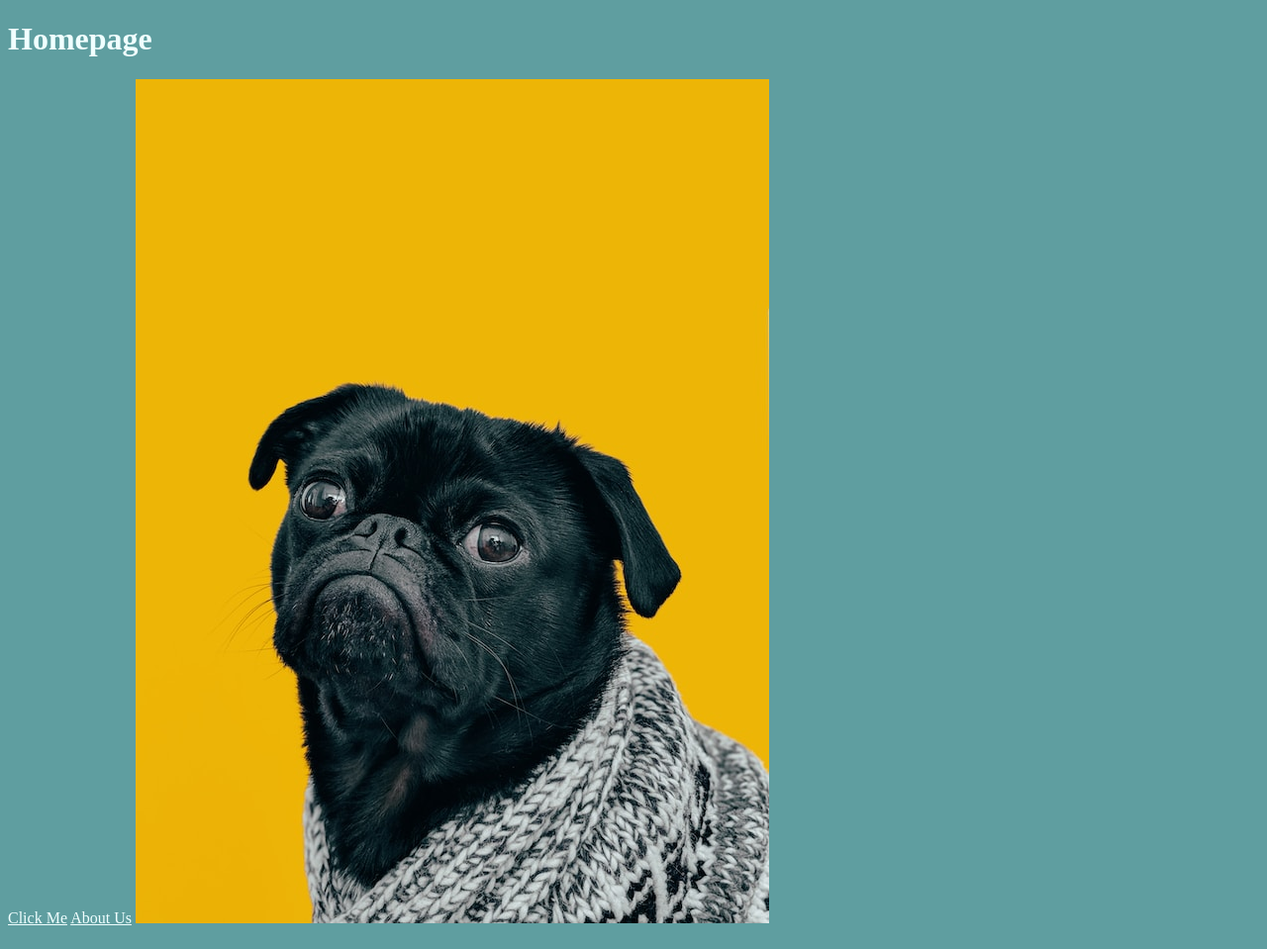
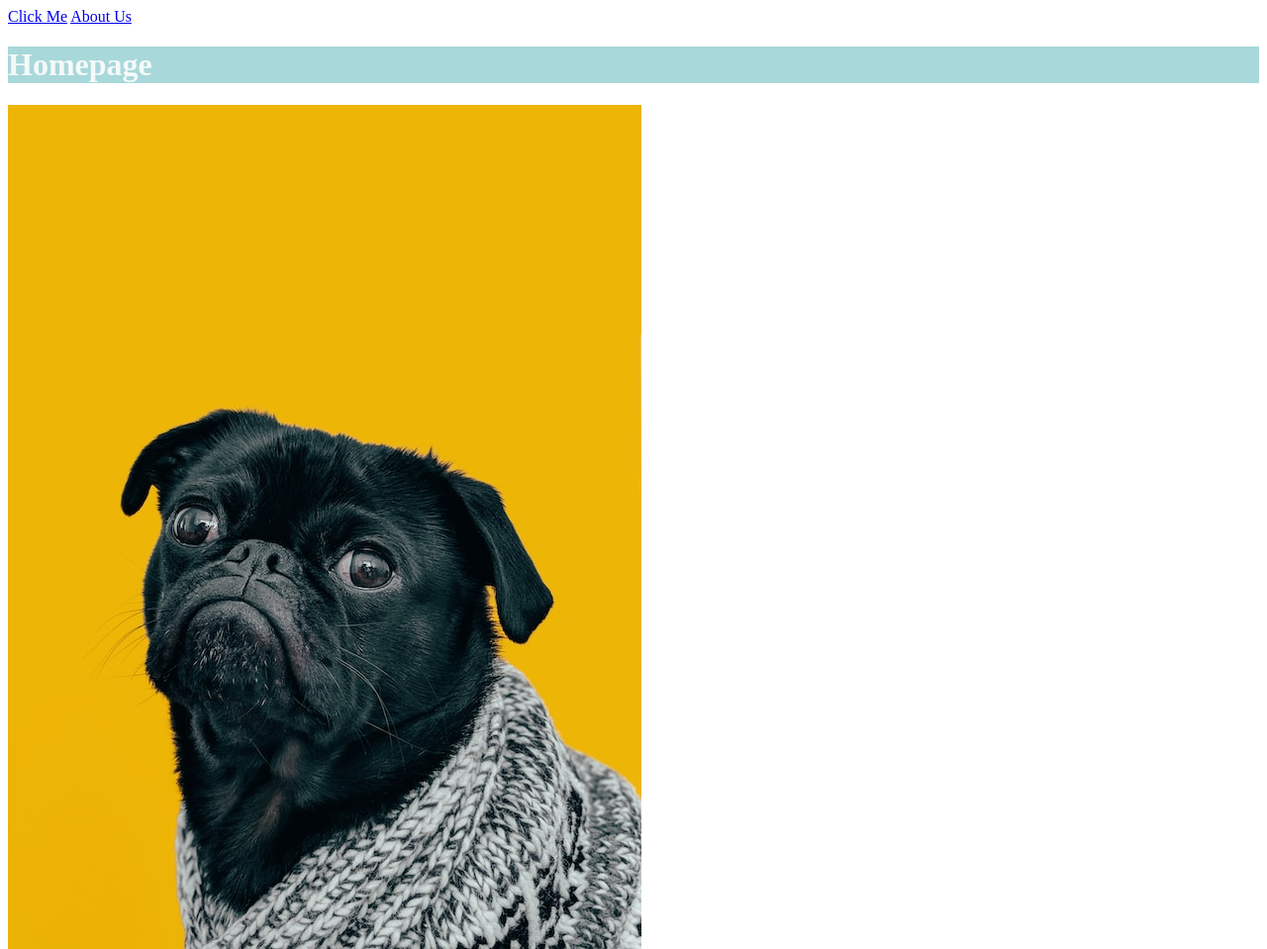
Before and after one commit to t-powers/working-with-odin, a plain HTML site: page index.html in a window 1280 px wide. Shown: the whole page at 99% size. Drawn offline with Linux system fonts and the light colour scheme.

Commit message:
Added img h x w specs and changed link locations.

```diff
--- a/index.html
+++ b/index.html
@@ -9,9 +9,9 @@
   </head>
 
   <body>
-    <h1>Homepage</h1>
     <a href="https://www.theodinproject.com/about">Click Me</a>
     <a href="./pages/about.html">About Us</a>
+    <h1>Homepage</h1>
     <img
       src="./images/dog.jpg"
       alt="image of dog with bright yellow background"
--- a/styles.css
+++ b/styles.css
@@ -1 +1,2 @@
-* {color:azure; background-color: cadetblue}
+h1 {color:rgb(245, 249, 249); background-color: rgb(168, 216, 218)}
+img {height: 250;width: 1000;}
```
